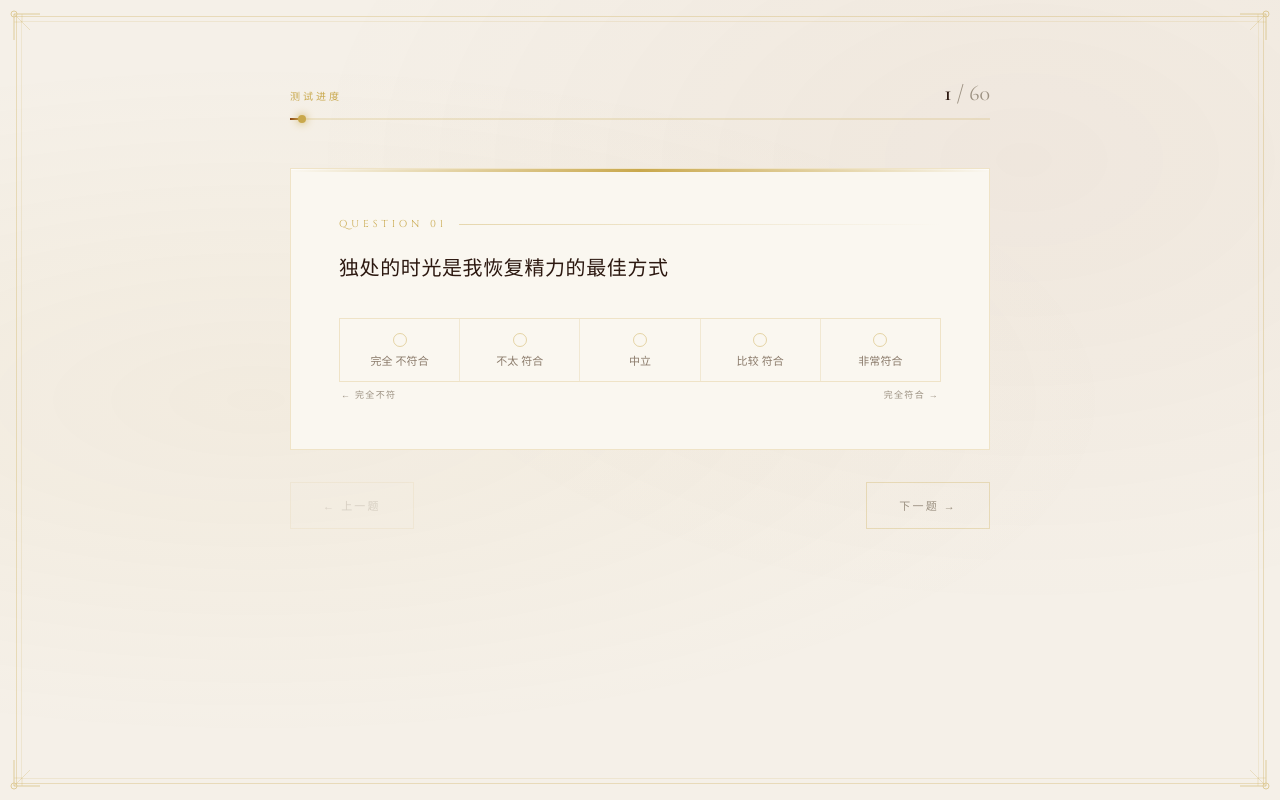
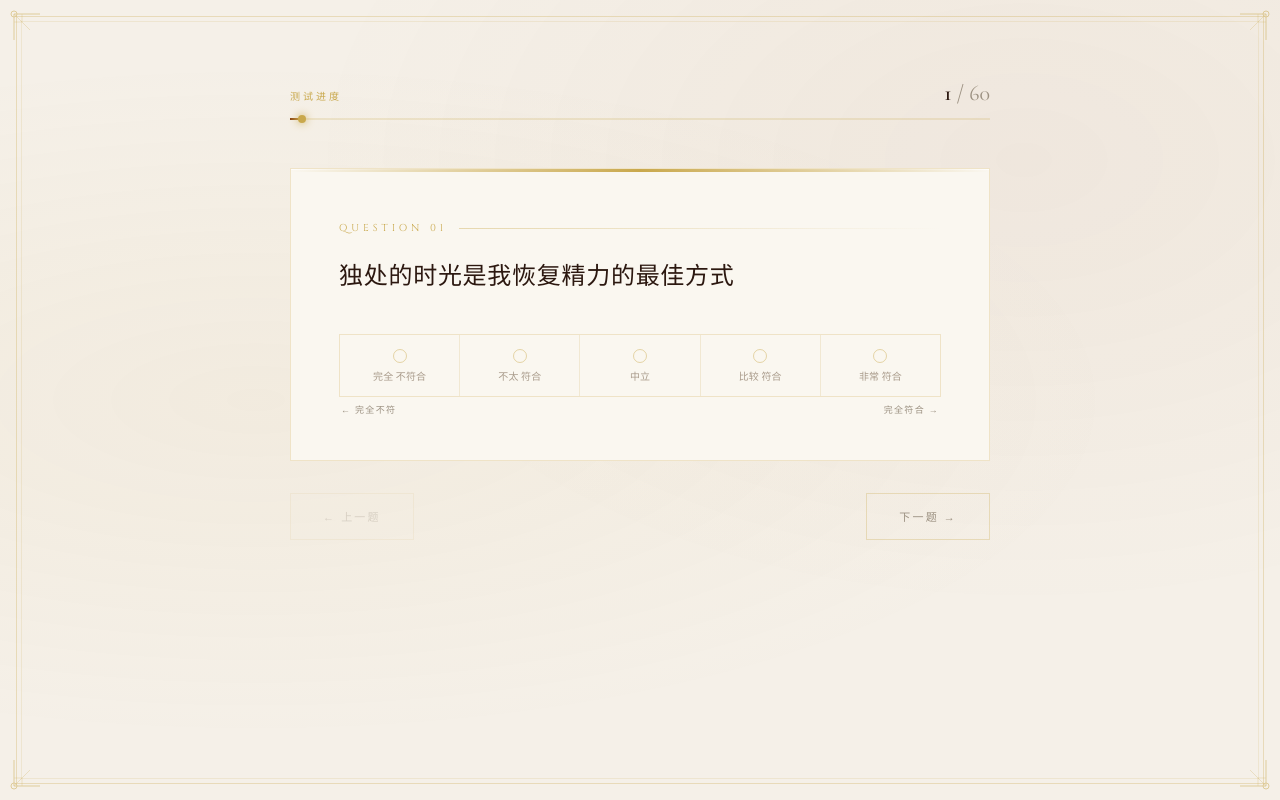
Before and after one commit to Super-rise/jung, a plain HTML site: page index.html in a window 1280 px wide. Both pictures are taken after a click on the button "开始探索". Drawn offline with nearby package versions, Linux system fonts and the light colour scheme.

Commit message:
Add files via upload

```diff
--- a/index.html
+++ b/index.html
@@ -124,7 +124,7 @@
 
   .question-wrapper { width: 100%; max-width: 700px; position: relative; overflow: hidden; }
   .question-card {
-    background: var(--cream); border: 1px solid rgba(201,168,76,0.25); padding: 48px;
+    background: var(--cream); border: 1px solid rgba(201,168,76,0.25); padding: 52px 48px 44px;
     position: relative; box-shadow: 0 4px 40px var(--shadow), inset 0 1px 0 rgba(255,255,255,0.8);
   }
   .question-card::before {
@@ -136,11 +136,10 @@
     color: var(--gold); margin-bottom: 20px; display: flex; align-items: center; gap: 12px;
   }
   .question-number::after { content: ''; flex: 1; height: 1px; background: linear-gradient(90deg, rgba(201,168,76,0.4), transparent); }
-  .question-text {
-    font-family: 'Noto Serif SC', serif; font-size: clamp(15px, 2.2vw, 20px);
-    font-weight: 300; line-height: 1.75; color: var(--deep); margin-bottom: 32px; letter-spacing: 0.03em;
-  }
-
+.question-text {
+    font-family: 'Noto Serif SC', serif; font-size: clamp(18px, 2.6vw, 24px);
+    font-weight: 400; line-height: 1.8; color: var(--deep); margin-bottom: 36px; letter-spacing: 0.03em;
+  }
   /* LIKERT SCALE — horizontal card strip */
   .likert-container { width: 100%; }
 
@@ -172,9 +171,9 @@
     flex-shrink: 0;
   }
 
-  .likert-cell-label {
+.likert-cell-label {
     font-family: 'Noto Serif SC', serif;
-    font-size: 11px; color: #8a7a6a;
+    font-size: 10px; color: #a89a8a;
     text-align: center; line-height: 1.35;
     letter-spacing: 0.01em;
     transition: color 0.2s;
@@ -218,7 +217,7 @@
 
 @media (max-width: 768px) {
   .question-card { padding: 28px 20px; }
-  .question-text { font-size: 17px; }
+  .question-text { font-size: 19px; }
   .likert-cell { padding: 14px 4px 12px; gap: 6px; }
   .likert-dot { width: 13px; height: 13px; }
   .likert-cell-label { font-size: 12px; }
@@ -1407,7 +1406,7 @@ function fillCard(q, index) {
   document.getElementById('q-text').textContent = q.text;
 
   const saved = answers[index];
-  const labels = ['完全\n不符合', '不太\n符合', '中立', '比较\n符合', '非常符合'];
+  const labels = ['完全\n不符合', '不太\n符合', '中立', '比较\n符合', '非常\n符合'];
 
   document.getElementById('likert-container').innerHTML = `
     <div class="likert-container">
```
